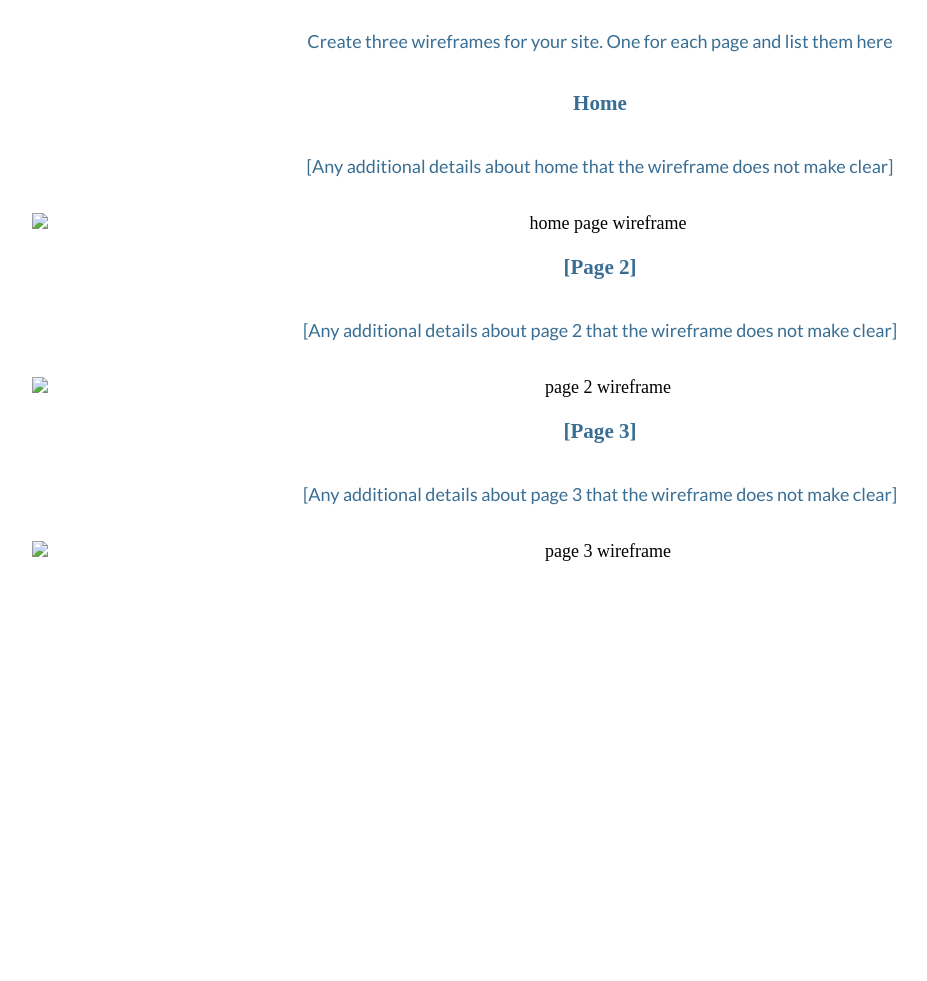
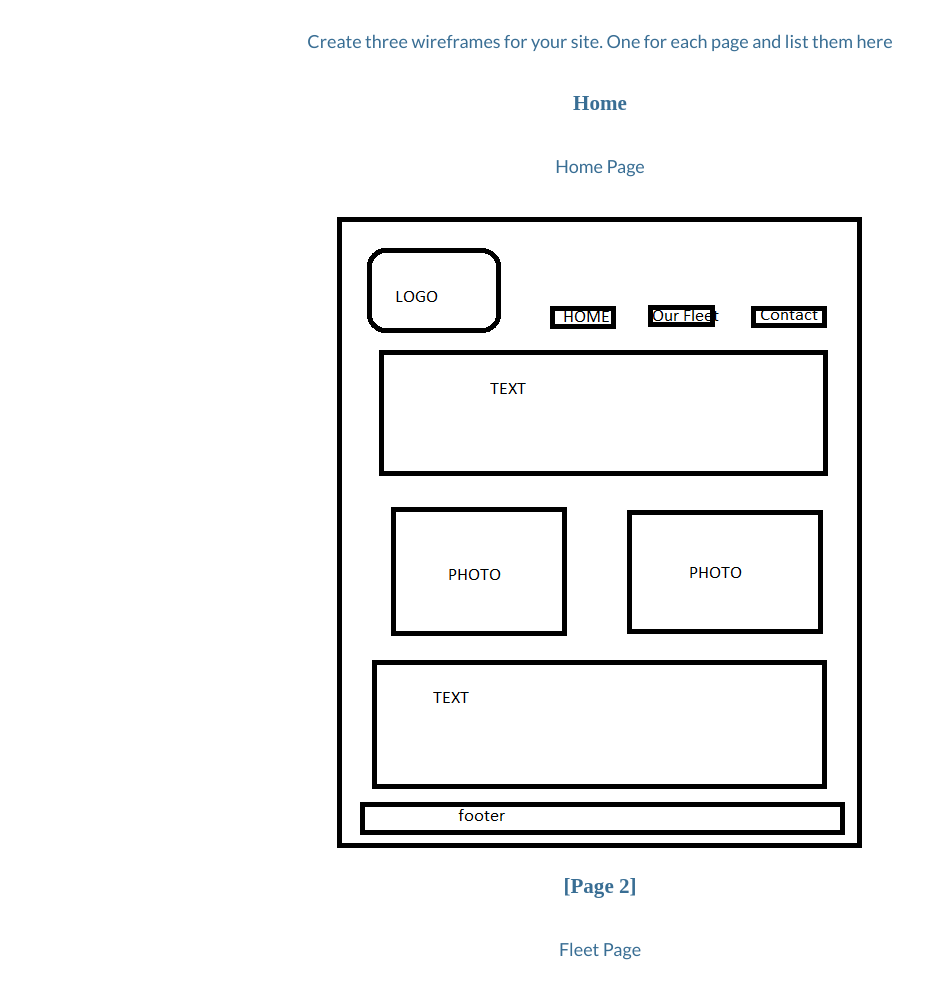
Before and after one commit to carsonon/wdd130, a plain HTML site: page SkyRent/site-plan.html in a window 1280 px wide. Shown: the part 8180-9161 px from the top of the page, without its empty margins (40-967 px from the left). Before the commit the page ends 8814 px from the top, so only its background shows below. Drawn offline with Linux system fonts and the light colour scheme; a web font is replaced by a local one.

Commit message:
wireframes

```diff
--- a/SkyRent/site-plan.html
+++ b/SkyRent/site-plan.html
@@ -155,21 +155,21 @@
 
       <h3>Home</h3>
       <p>
-        [Any additional details about home that the wireframe does not make clear]
+        Home Page
       </p>
-      <img src="#" alt="home page wireframe">
+      <img src="images/skyrenthome.png" alt="home page wireframe">
 
       <h3>[Page 2]</h3>
       <p>
-        [Any additional details about page 2 that the wireframe does not make clear]
+        Fleet Page
       </p>
-      <img src="#" alt="page 2 wireframe">
+      <img src="images/skyrentfleet.png" alt="page 2 wireframe">
 
       <h3>[Page 3]</h3>
       <p>
-        [Any additional details about page 3 that the wireframe does not make clear]
+        Contact Page
       </p>
-      <img src="#" alt="page 3 wireframe">
+      <img src="images/skyrentcontact.png" alt="page 3 wireframe">
     </main>
   </body>
 
```
Also changed, not shown: SkyRent/images/skyrentcontact.png (added), SkyRent/images/skyrentfleet.png (added), SkyRent/images/skyrenthome.png (added).
